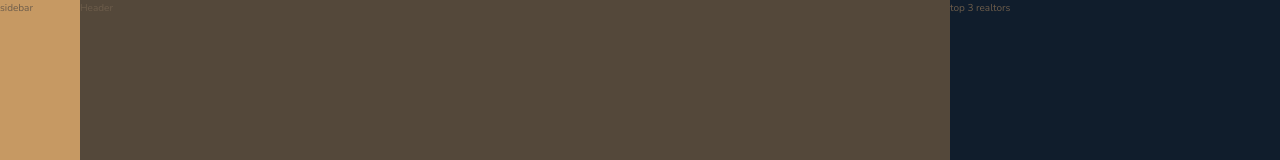
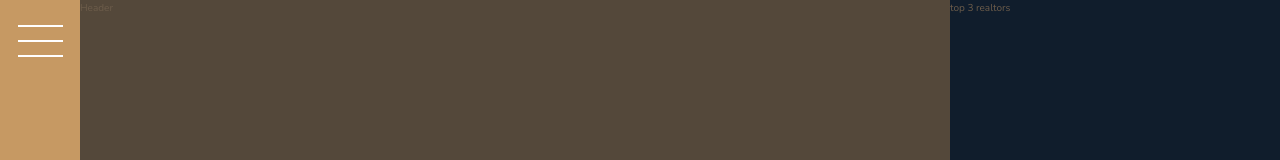
Before and after one commit to EnergeticPixels/nexters, a website: page index.html in a window 1280 px wide. Shown: the top 160 px of the page. Drawn offline with nearby package versions, Linux system fonts and the light colour scheme; files that its build step writes are made by us from their sources.

Commit message:
DEVELOP sidebar menu object
button is not operational. just for show and practice of css/sass/css-grid

```diff
--- a/index.html
+++ b/index.html
@@ -13,7 +13,7 @@
     </head>
     <body class="container">
         <div class="sidebar">
-            sidebar
+            <button class="nav-btn"></button>
         </div>
         <header class="header">
             Header
--- a/sass/_sidebar.scss
+++ b/sass/_sidebar.scss
@@ -2,4 +2,32 @@
   background-color: $color-primary;
   grid-column: sidebar-start / sidebar-end;
   grid-row: 1 / -1;
+  display: flex;
+  justify-content: center;
 }
+
+.nav-btn {
+  border: none;
+  border-radius: 0;
+
+  background-color: white;
+  height: 2px;
+  width: 4.5rem;
+  margin-top: 4rem;
+
+  &::before,
+  &::after {
+    background-color: white;
+    height: 2px;
+    width: 4.5rem;
+    content: "";
+    display: block;
+  }
+
+  &::before {
+    transform: translateY(-1.5rem);
+  }
+  &::after {
+    transform: translateY(1.3rem);
+  }
+}
```
